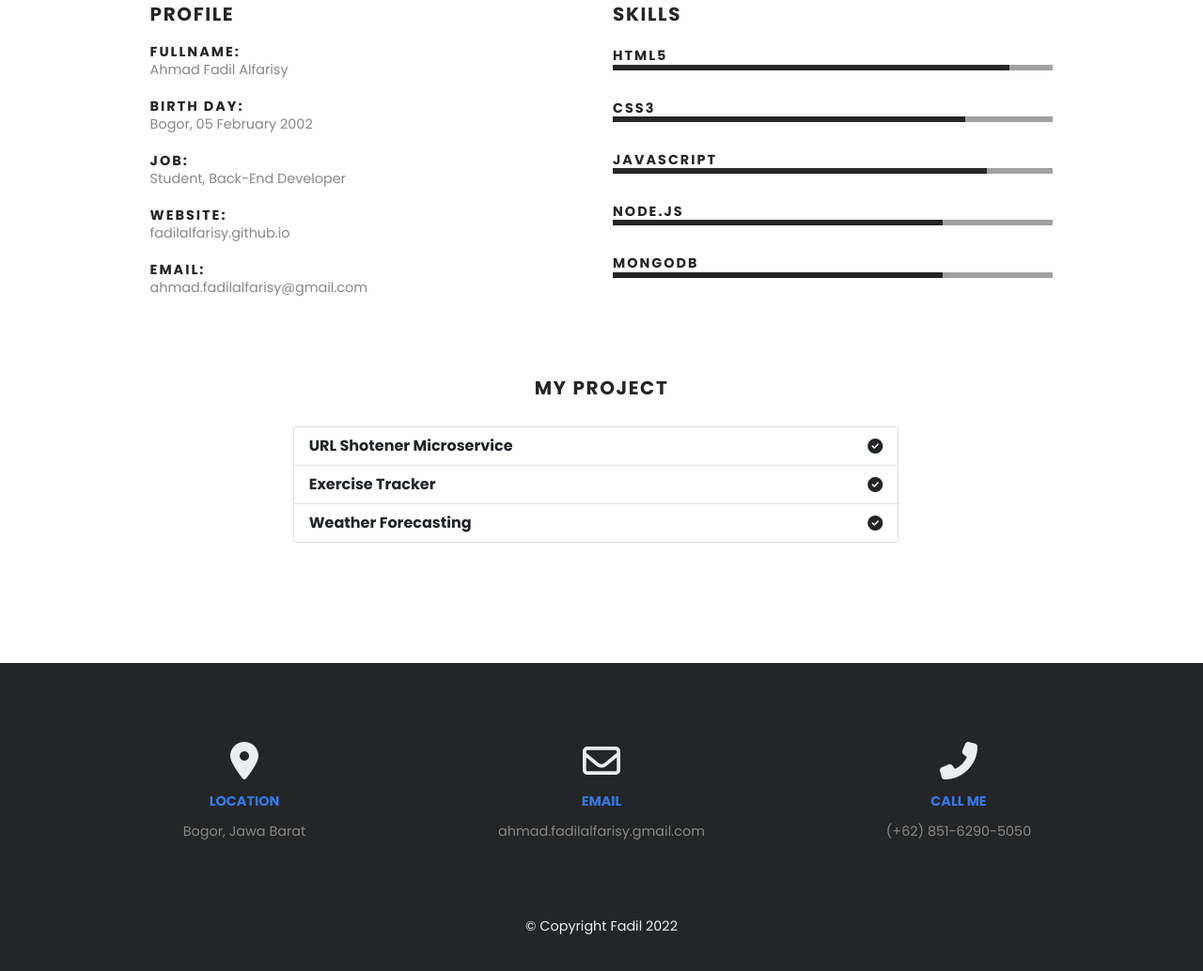
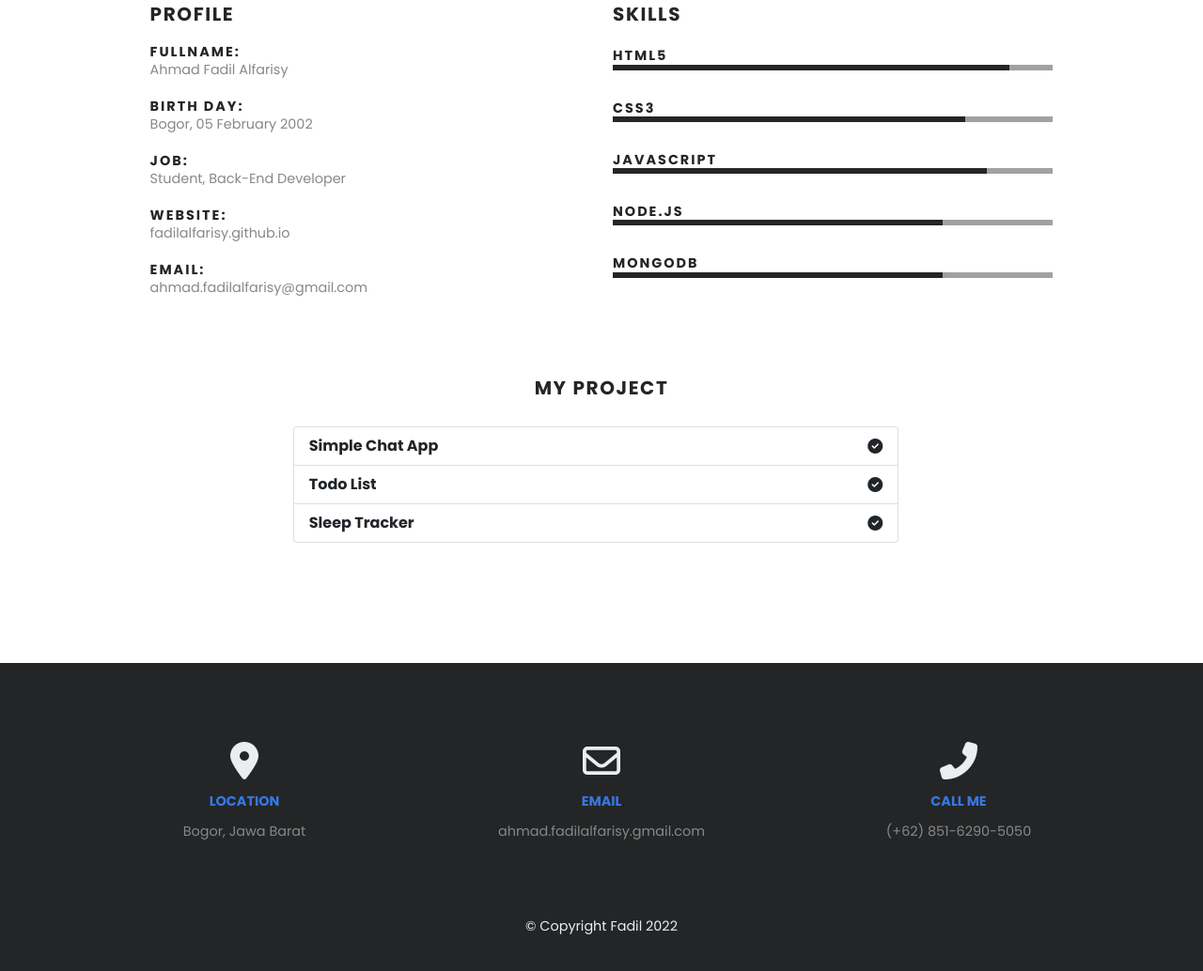
Before and after one commit to fadilalfarisy/fadilalfarisy.github.io, a plain HTML site: page index.html in a window 1280 px wide. Shown: the part 888-1922 px from the top of the page at 94% size. Drawn offline with nearby package versions, Linux system fonts and the light colour scheme.

Commit message:
edit my project

```diff
--- a/index.html
+++ b/index.html
@@ -15,7 +15,7 @@
   </script>
 
   <!-- Font Awesome -->
-  <script src="https://kit.fontawesome.com/99f1fc1ed6.js" crossorigin="anonymous"></script>
+  <script src="https://kit.fontawesome.com/76480570da.js" crossorigin="anonymous"></script>
 
   <!-- Google Font -->
   <link href="https://fonts.googleapis.com/css2?family=Poppins:wght@400;500;600;700&display=swap" rel="stylesheet" />
@@ -46,9 +46,9 @@
               <a class="nav-link dropdown-toggle" href="#" id="dropdown05" data-bs-toggle="dropdown"
                 aria-expanded="false">Portofolio</a>
               <ul class="dropdown-menu" aria-labelledby="dropdown05">
-                <li><a class="dropdown-item" href="#url-shortener">URL Shortener</a></li>
-                <li><a class="dropdown-item" href="#exercise-tracker">Exercise Tracker</a></li>
-                <li><a class="dropdown-item" href="#weather-forecasting">Weather Forecasting</a></li>
+                <li><a class="dropdown-item" href="#simple-chat-app">Simple Chat App</a></li>
+                <li><a class="dropdown-item" href="#todo-list">Todo List</a></li>
+                <li><a class="dropdown-item" href="#sleep-tracker">Sleep Tracker</a></li>
               </ul>
             </li>
             <li class="nav-item">
@@ -159,15 +159,15 @@
     <h5 class="bold text-center profile project">MY PROJECT</h5>
     <div class="row justify-content-md-center">
       <div class="list-group col col-lg-8">
-        <a id="url-shortener" href="https://github.com/fadilalfarisy/url-shortener"
+        <a id="simple-chat-app" href="https://join-room-chat.herokuapp.com/"
           class="list-group-item d-flex justify-content-between align-items-center">
-          URL Shotener Microservice <i class="fas fa-check-circle"></i></a>
-        <a id="exercise-tracker" href="https://github.com/fadilalfarisy/exercise-tracker"
+          Simple Chat App <i class="fas fa-check-circle"></i></a>
+        <a id="todo-list" href="https://check-todolist.herokuapp.com/user/login"
           class="list-group-item d-flex justify-content-between align-items-center">
-          Exercise Tracker <i class="fas fa-check-circle"></i></a>
-        <a id="weather-forecasting" href="https://github.com/fadilalfarisy/weather-forcasting"
+          Todo List <i class="fas fa-check-circle"></i></a>
+        <a id="sleep-tracker" href="https://sleep-tracker-nodejs.herokuapp.com/"
           class="list-group-item d-flex justify-content-between align-items-center">
-          Weather Forecasting <i class="fas fa-check-circle"></i></a>
+          Sleep Tracker <i class="fas fa-check-circle"></i></a>
       </div>
     </div>
   </section>
```
